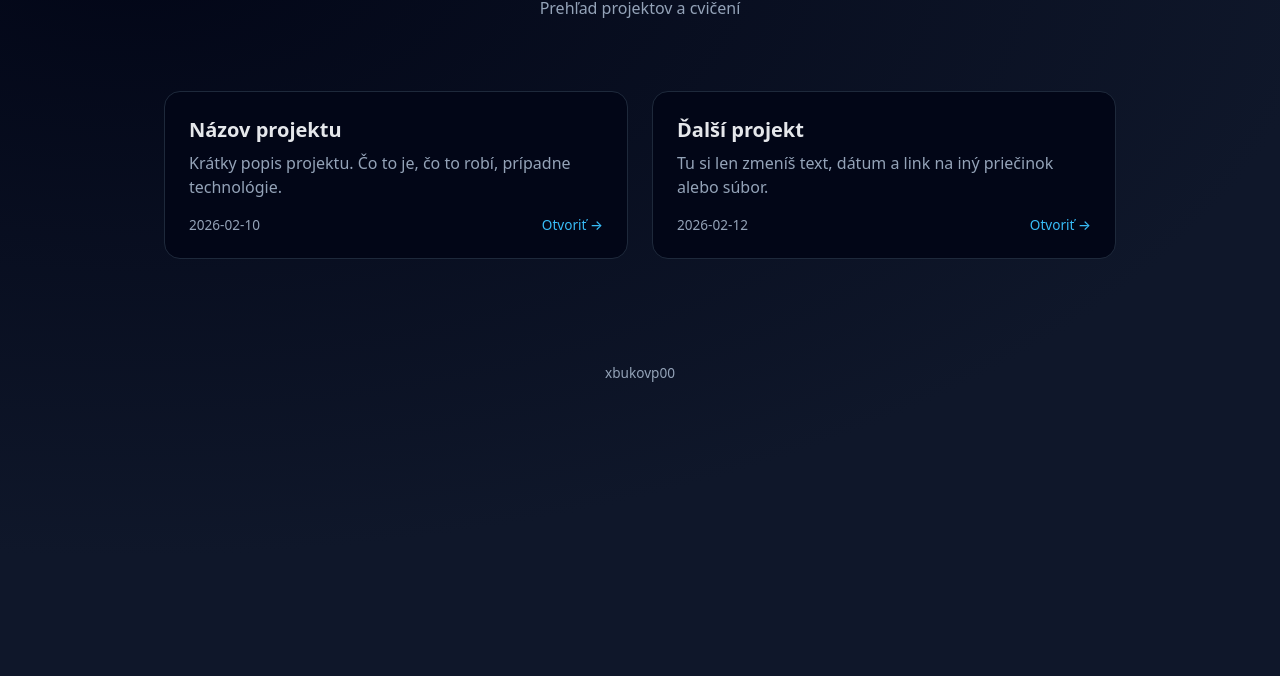
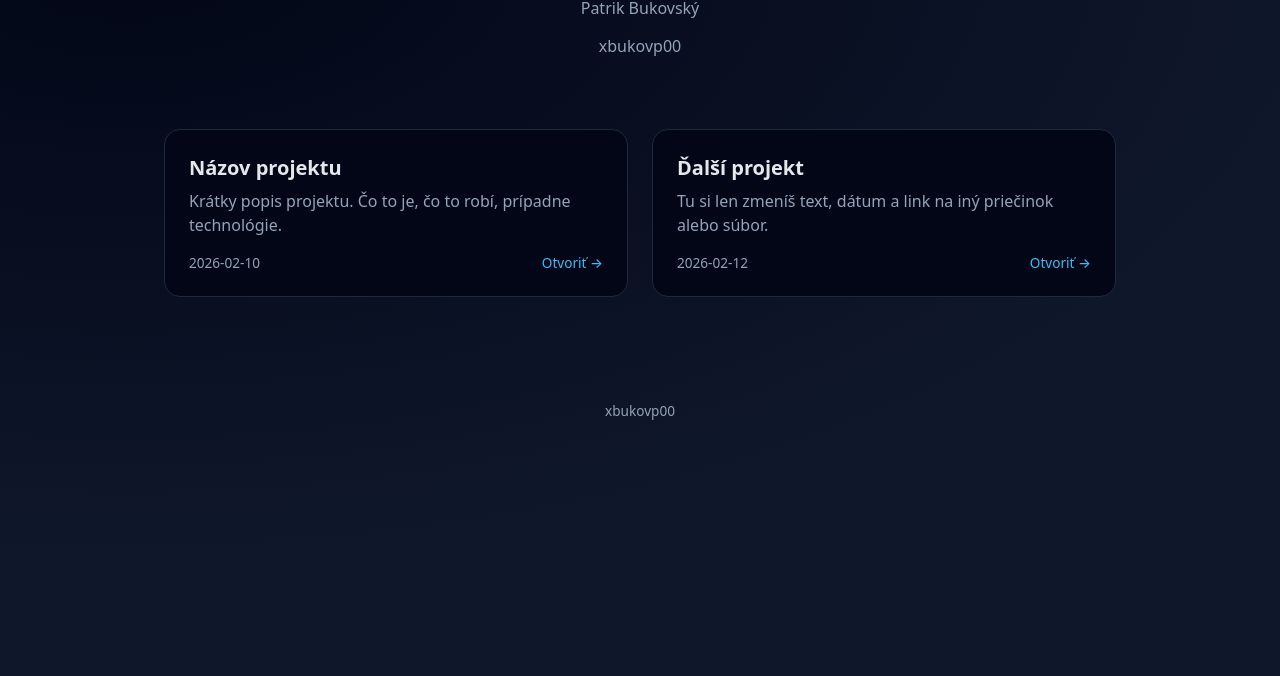
Before and after one commit to lilliandris/lilliandris.github.io, a plain HTML site: page index.html in a window 1280 px wide. Shown: the part 124-800 px from the top of the page. Drawn offline with Linux system fonts and the light colour scheme.

Commit message:
Update header with author information

```diff
--- a/index.html
+++ b/index.html
@@ -112,7 +112,8 @@
 
 <header>
     <h1>ITW rozcestník</h1>
-    <p>Prehľad projektov a cvičení</p>
+    <p>Patrik Bukovský</p>
+    <p>xbukovp00</p>
 </header>
 
 <main>
```
